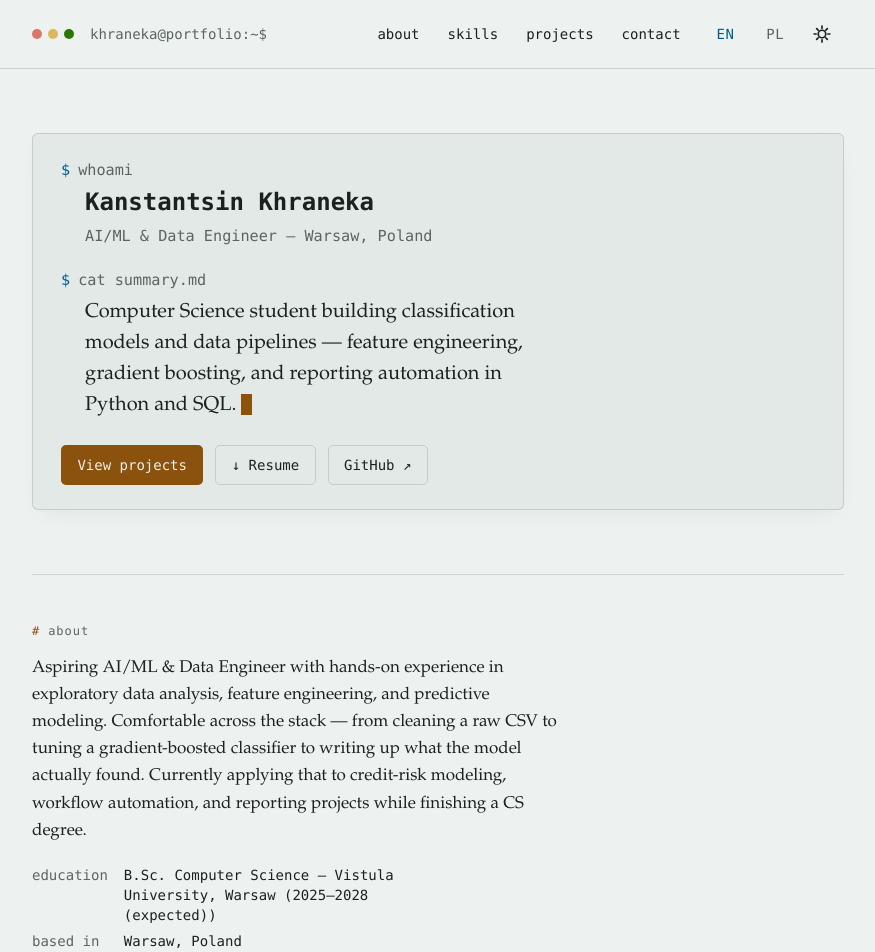
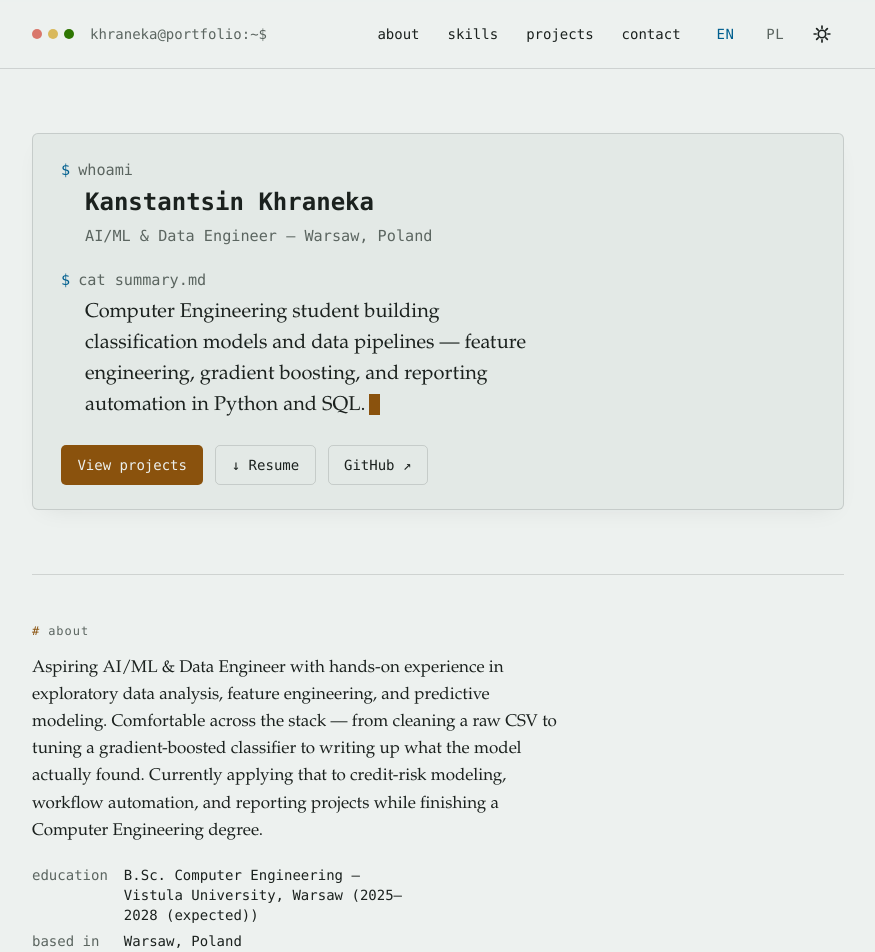
Before and after one commit to kRAK0S-s15/khraneka-ai-portfolio, a Next.js app: page / in a window 1280 px wide. Shown: the top 952 px of the page, without its empty margins (202-1077 px from the left). Built offline with nearby package versions, Linux system fonts and the light colour scheme.

Commit message:
Update degree/field to Computer Engineering (EN/PL)

```diff
--- a/src/content/site.ts
+++ b/src/content/site.ts
@@ -10,12 +10,12 @@ export const site = {
   } as LocalizedText,
   location: { en: "Warsaw, Poland", pl: "Warszawa, Polska" } as LocalizedText,
   tagline: {
-    en: "Computer Science student building classification models and data pipelines — feature engineering, gradient boosting, and reporting automation in Python and SQL.",
-    pl: "Student informatyki budujący modele klasyfikacyjne i pipeline'y danych — inżynieria cech, gradient boosting i automatyzacja raportowania w Pythonie i SQL.",
+    en: "Computer Engineering student building classification models and data pipelines — feature engineering, gradient boosting, and reporting automation in Python and SQL.",
+    pl: "Student inżynierii komputerowej budujący modele klasyfikacyjne i pipeline'y danych — inżynieria cech, gradient boosting i automatyzacja raportowania w Pythonie i SQL.",
   } as LocalizedText,
   about: {
-    en: "Aspiring AI/ML & Data Engineer with hands-on experience in exploratory data analysis, feature engineering, and predictive modeling. Comfortable across the stack — from cleaning a raw CSV to tuning a gradient-boosted classifier to writing up what the model actually found. Currently applying that to credit-risk modeling, workflow automation, and reporting projects while finishing a CS degree.",
-    pl: "Przyszły inżynier AI/ML i inżynierii danych z praktycznym doświadczeniem w eksploracyjnej analizie danych, inżynierii cech i modelowaniu predykcyjnym. Swobodnie porusza się w całym procesie — od czyszczenia surowego pliku CSV, przez strojenie klasyfikatora gradient boosting, po opisanie tego, co model faktycznie wykazał. Obecnie wykorzystuje to w projektach z zakresu modelowania ryzyka kredytowego, automatyzacji procesów i raportowania, kończąc jednocześnie studia informatyczne.",
+    en: "Aspiring AI/ML & Data Engineer with hands-on experience in exploratory data analysis, feature engineering, and predictive modeling. Comfortable across the stack — from cleaning a raw CSV to tuning a gradient-boosted classifier to writing up what the model actually found. Currently applying that to credit-risk modeling, workflow automation, and reporting projects while finishing a Computer Engineering degree.",
+    pl: "Przyszły inżynier AI/ML i inżynierii danych z praktycznym doświadczeniem w eksploracyjnej analizie danych, inżynierii cech i modelowaniu predykcyjnym. Swobodnie porusza się w całym procesie — od czyszczenia surowego pliku CSV, przez strojenie klasyfikatora gradient boosting, po opisanie tego, co model faktycznie wykazał. Obecnie wykorzystuje to w projektach z zakresu modelowania ryzyka kredytowego, automatyzacji procesów i raportowania, kończąc jednocześnie studia z inżynierii komputerowej.",
   } as LocalizedText,
   email: "mr.khraneko@gmail.com",
   github: "https://github.com/kRAK0S-s15",
@@ -26,12 +26,12 @@ export const site = {
 
 export const education: Record<Locale, { degree: string; school: string; period: string }> = {
   en: {
-    degree: "B.Sc. Computer Science",
+    degree: "B.Sc. Computer Engineering",
     school: "Vistula University, Warsaw",
     period: "2025–2028 (expected)",
   },
   pl: {
-    degree: "Licencjat z informatyki",
+    degree: "Licencjat z inżynierii komputerowej",
     school: "Vistula University, Warszawa",
     period: "2025–2028 (planowane)",
   },
```
